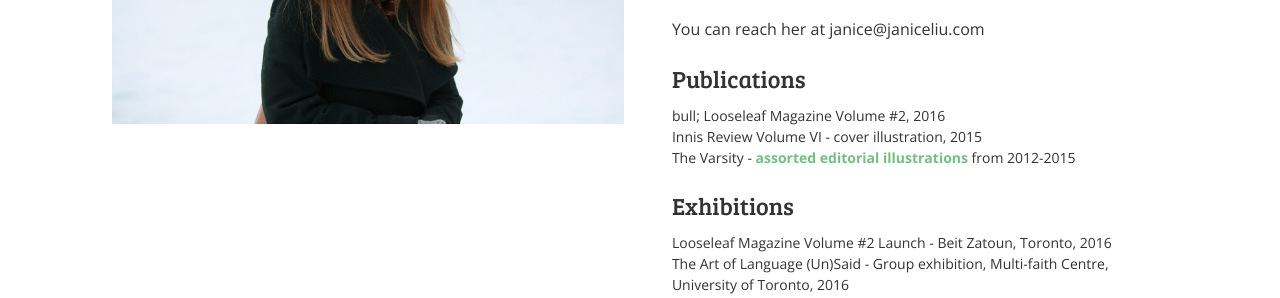
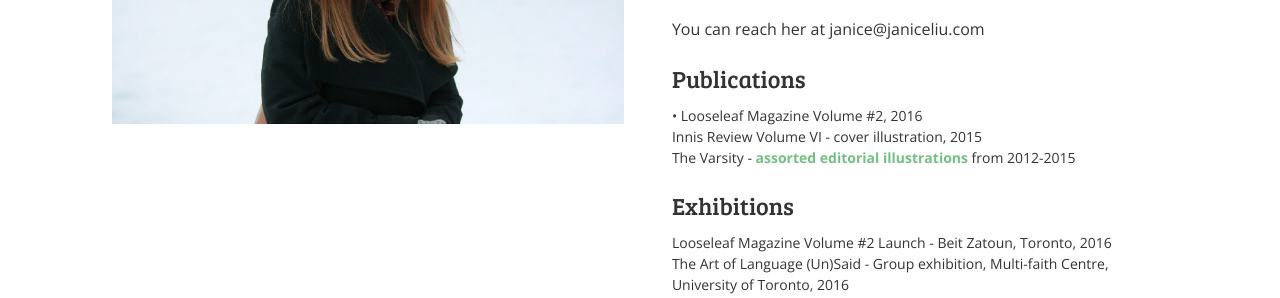
Before and after one commit to flutterdoodle/flutterdoodle.github.io, a Jekyll site: the page built from about.html, in a window 1280 px wide. Shown: the part 428-726 px from the top of the page. Built offline with Jekyll 4.4.1, drawn with Linux system fonts in a browser that asks for light colours; nearby versions of some CDN libraries.

Commit message:
Update about.html

```diff
--- a/about.html
+++ b/about.html
@@ -11,7 +11,7 @@ img: /img/site/IMG_1878_s.jpg
 
 <h2>Publications</h2>
 <ul>
-    <li>bull; Looseleaf Magazine Volume #2, 2016</li>
+    <li>&bull; Looseleaf Magazine Volume #2, 2016</li>
     <li>Innis Review Volume VI - cover illustration, 2015</li>
     <li>The Varsity - <a href="http://thevarsity.ca/search-results/?q=janice+liu">assorted editorial illustrations</a> from 2012-2015</li>
 </ul>
```
